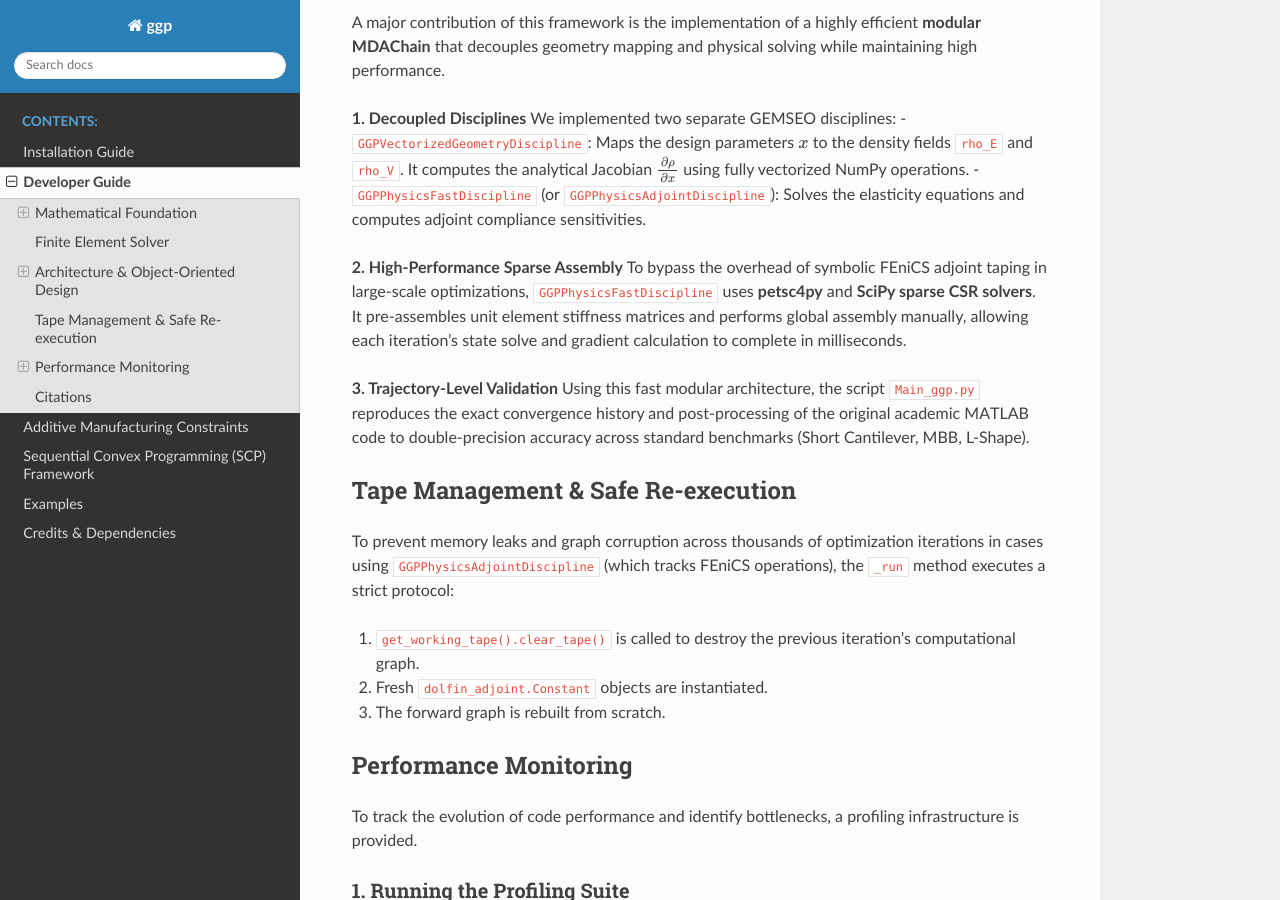
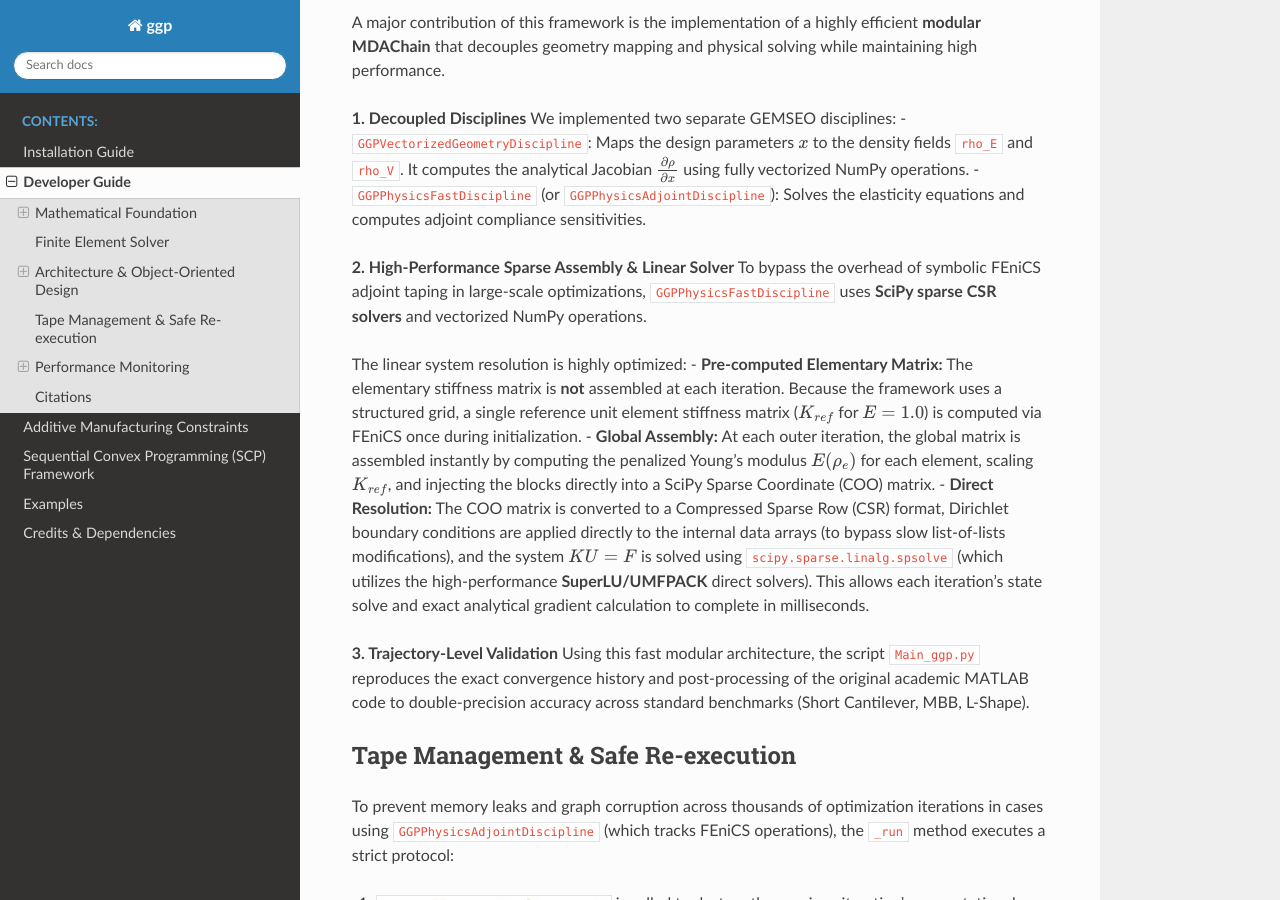
Before and after one commit to SimoneConiglio/generalized_geometry_projection, a Sphinx documentation site: the page built from docs/developer_guide.rst, in a window 1280 px wide and 900 px high, scrolled down 3221 px. Built offline with Sphinx 7.4.7 and the Read the Docs theme 3.1.0, drawn with Linux system fonts in a browser that asks for light colours.

Commit message:
docs: Detail the linear solver assembly and resolution process
- Emphasized that elementary stiffness matrices are pre-computed only once.
- Detailed the fast global assembly via scaling Ke_ref and placing directly into a Sparse Coordinate (COO) matrix.
- Clarified that the system is solved via scipy.sparse.linalg.spsolve (SuperLU) on a CSR matrix with directly injected Dirichlet BCs.

```diff
--- a/docs/developer_guide.rst
+++ b/docs/developer_guide.rst
@@ -135,8 +135,13 @@ We implemented two separate GEMSEO disciplines:
 - ``GGPVectorizedGeometryDiscipline``: Maps the design parameters :math:`x` to the density fields ``rho_E`` and ``rho_V``. It computes the analytical Jacobian :math:`\frac{\partial \rho}{\partial x}` using fully vectorized NumPy operations.
 - ``GGPPhysicsFastDiscipline`` (or ``GGPPhysicsAdjointDiscipline``): Solves the elasticity equations and computes adjoint compliance sensitivities.
 
-**2. High-Performance Sparse Assembly**
-To bypass the overhead of symbolic FEniCS adjoint taping in large-scale optimizations, ``GGPPhysicsFastDiscipline`` uses **petsc4py** and **SciPy sparse CSR solvers**. It pre-assembles unit element stiffness matrices and performs global assembly manually, allowing each iteration's state solve and gradient calculation to complete in milliseconds.
+**2. High-Performance Sparse Assembly & Linear Solver**
+To bypass the overhead of symbolic FEniCS adjoint taping in large-scale optimizations, ``GGPPhysicsFastDiscipline`` uses **SciPy sparse CSR solvers** and vectorized NumPy operations.
+
+The linear system resolution is highly optimized:
+- **Pre-computed Elementary Matrix:** The elementary stiffness matrix is **not** assembled at each iteration. Because the framework uses a structured grid, a single reference unit element stiffness matrix (:math:`K_{ref}` for :math:`E=1.0`) is computed via FEniCS once during initialization.
+- **Global Assembly:** At each outer iteration, the global matrix is assembled instantly by computing the penalized Young's modulus :math:`E(\rho_e)` for each element, scaling :math:`K_{ref}`, and injecting the blocks directly into a SciPy Sparse Coordinate (COO) matrix.
+- **Direct Resolution:** The COO matrix is converted to a Compressed Sparse Row (CSR) format, Dirichlet boundary conditions are applied directly to the internal data arrays (to bypass slow list-of-lists modifications), and the system :math:`K U = F` is solved using ``scipy.sparse.linalg.spsolve`` (which utilizes the high-performance **SuperLU/UMFPACK** direct solvers). This allows each iteration's state solve and exact analytical gradient calculation to complete in milliseconds.
 
 **3. Trajectory-Level Validation**
 Using this fast modular architecture, the script ``Main_ggp.py`` reproduces the exact convergence history and post-processing of the original academic MATLAB code to double-precision accuracy across standard benchmarks (Short Cantilever, MBB, L-Shape).
```
